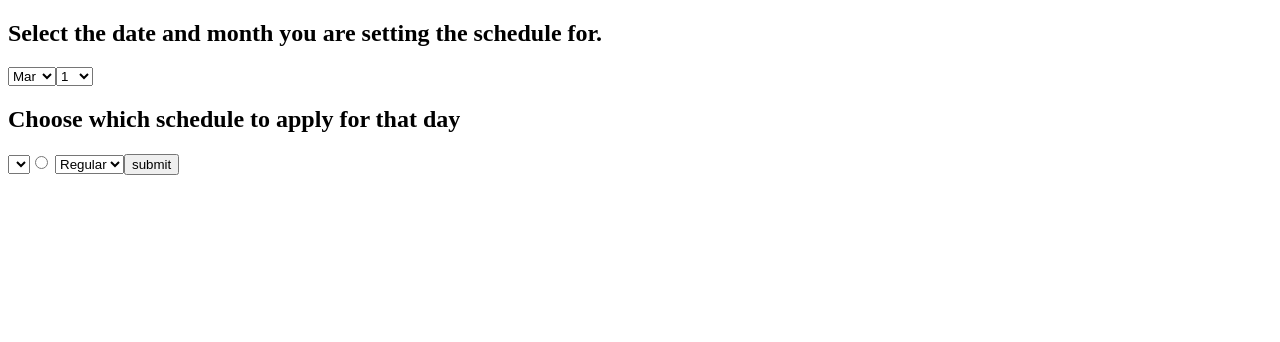
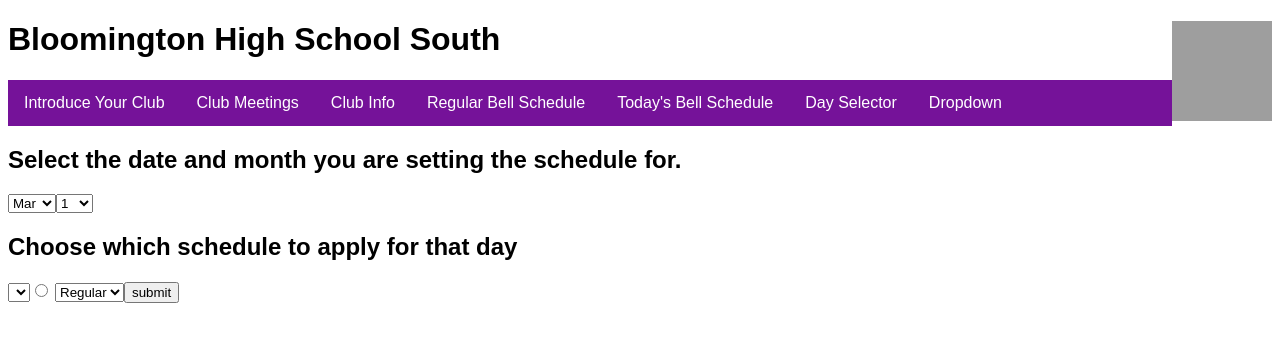
Before and after one commit to bhss-gwc/schedule, a PHP site: page /schedule/day_selector.php in a window 1280 px wide. Shown: the top 342 px of the page. Run offline with PHP 8.4, Linux system fonts and the light colour scheme; data that the repository does not hold is empty; grey boxes are pictures that could not be loaded.

Commit message:
added "day selector" to tool bar

```diff
--- a/bell_schedule.html
+++ b/bell_schedule.html
@@ -87,6 +87,7 @@
         <a href="displayclubinfo.php">Club Info</a>
         <a href="bell_schedule.html">Regular Bell Schedule</a>
         <a href="displaybellschedule.php">Today's Bell Schedule</a>
+        <a href="day_selector.php">Day Selector</a>
         <div class="dropdown">
         <button class="dropbtn" onclick="myFunction()">Dropdown
           <i class="fa fa-caret-down"></i>
--- a/day_selector.php
+++ b/day_selector.php
@@ -1,6 +1,103 @@
 <!DOCTYPE html>
 <html>
 <head>
+<img src="https://pbs.twimg.com/profile_images/986982577704615936/g0npeZDz_400x400.jpg" style="float:right;width:100px;height:100px;">
+
+<style>
+h1 {
+font-family: Arial, Helvetica, sans-serif;
+}
+h2 {
+font-family: Arial, Helvetica, sans-serif;
+}
+</style>
+
+<h1>Bloomington High School South</h1>
+
+    <style>
+    .navbar {
+      overflow: hidden;
+      background-color: #751299;
+      font-family: Arial, Helvetica, sans-serif;
+    }
+
+    .navbar a {
+      float: left;
+      font-size: 16px;
+      color: white;
+      text-align: center;
+      padding: 14px 16px;
+      text-decoration: none;
+    }
+
+    .dropdown {
+      float: left;
+      overflow: hidden;
+    }
+
+    .dropdown .dropbtn {
+      cursor: pointer;
+      font-size: 16px;
+      border: none;
+      outline: none;
+      color: white;
+      padding: 14px 16px;
+      background-color: inherit;
+      font-family: inherit;
+      margin: 0;
+    }
+
+    .navbar a:hover, .dropdown:hover .dropbtn, .dropbtn:focus {
+      background-color: #D2B4DE;
+    }
+
+    .dropdown-content {
+      display: none;
+      position: absolute;
+      background-color: #f9f9f9;
+      min-width: 160px;
+      box-shadow: 0px 8px 16px 0px rgba(0,0,0,0.2);
+      z-index: 1;
+    }
+
+    .dropdown-content a {
+      float: none;
+      color: black;
+      padding: 12px 16px;
+      text-decoration: none;
+      display: block;
+      text-align: left;
+    }
+
+    .dropdown-content a:hover {
+      background-color: #ddd;
+    }
+
+    .show {
+      display: block;
+    }
+    </style>
+    </head>
+    <body>
+
+    <div class="navbar">
+      <a href="introduce.php">Introduce Your Club</a>
+      <a href="displaymeetings.php"> Club Meetings</a>
+      <a href="displayclubinfo.php">Club Info</a>
+      <a href="bell_schedule.html">Regular Bell Schedule</a>
+      <a href="displaybellschedule.php">Today's Bell Schedule</a>
+      <a href="day_selector.php">Day Selector</a>
+      <div class="dropdown">
+      <button class="dropbtn" onclick="myFunction()">Dropdown
+        <i class="fa fa-caret-down"></i>
+      </button>
+      <div class="dropdown-content" id="myDropdown">
+        <a href="http://www.bloomingtonsouth.org/plus/login.php">Panther Plus</a>
+        <a href="#">Link 2</a>
+        <a href="#">Link 3</a>
+      </div>
+      </div>
+    </div>
 
 </head>
 
--- a/displaybellschedule.php
+++ b/displaybellschedule.php
@@ -86,6 +86,7 @@
         <a href="displayclubinfo.php">Club Info</a>
         <a href="bell_schedule.html">Regular Bell Schedule</a>
         <a href="displaybellschedule.php">Today's Bell Schedule</a>
+        <a href="day_selector.php">Day Selector</a>
         <div class="dropdown">
         <button class="dropbtn" onclick="myFunction()">Dropdown
           <i class="fa fa-caret-down"></i>
--- a/displayclubinfo.php
+++ b/displayclubinfo.php
@@ -86,6 +86,7 @@
         <a href="displayclubinfo.php">Club Info</a>
         <a href="bell_schedule.html">Regular Bell Schedule</a>
         <a href="displaybellschedule.php">Today's Bell Schedule</a>
+        <a href="day_selector.php">Day Selector</a>
         <div class="dropdown">
         <button class="dropbtn" onclick="myFunction()">Dropdown
           <i class="fa fa-caret-down"></i>
--- a/displaymeetings.php
+++ b/displaymeetings.php
@@ -86,6 +86,7 @@ font-family: Arial, Helvetica, sans-serif;
       <a href="displayclubinfo.php">Club Info</a>
       <a href="bell_schedule.html">Regular Bell Schedule</a>
       <a href="displaybellschedule.php">Today's Bell Schedule</a>
+      <a href="day_selector.php">Day Selector</a>
       <div class="dropdown">
       <button class="dropbtn" onclick="myFunction()">Dropdown
         <i class="fa fa-caret-down"></i>
--- a/introduce.php
+++ b/introduce.php
@@ -86,6 +86,7 @@
 	      <a href="displayclubinfo.php">Club Info</a>
 				<a href="bell_schedule.html">Regular Bell Schedule</a>
 	      <a href="displaybellschedule.php">Today's Bell Schedule</a>
+				<a href="day_selector.php">Day Selector</a>
 	      <div class="dropdown">
 	      <button class="dropbtn" onclick="myFunction()">Dropdown
 	        <i class="fa fa-caret-down"></i>
```
